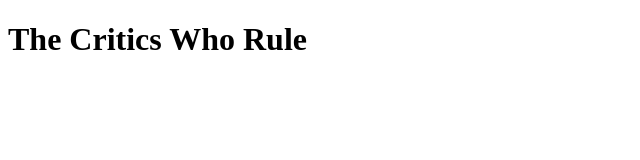
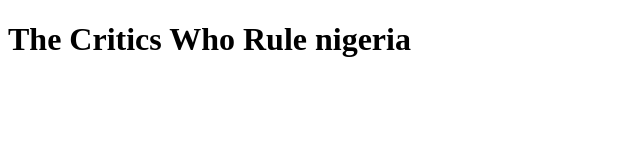
Before and after one commit to Primejosh/thecritics, a plain HTML site: page homepage/index.html in a window 1280 px wide. Shown: the whole page, without its empty margins (0-640 px from the left). Drawn offline with Linux system fonts and the light colour scheme.

Commit message:
Small Edit

```diff
--- a/homepage/index.html
+++ b/homepage/index.html
@@ -7,6 +7,6 @@
   <title>The Critics</title>
 </head>
 <body>
-  <H1>The Critics Who Rule</H1>
+  <H1>The Critics Who Rule nigeria</H1>
 </body>
 </html>
```
